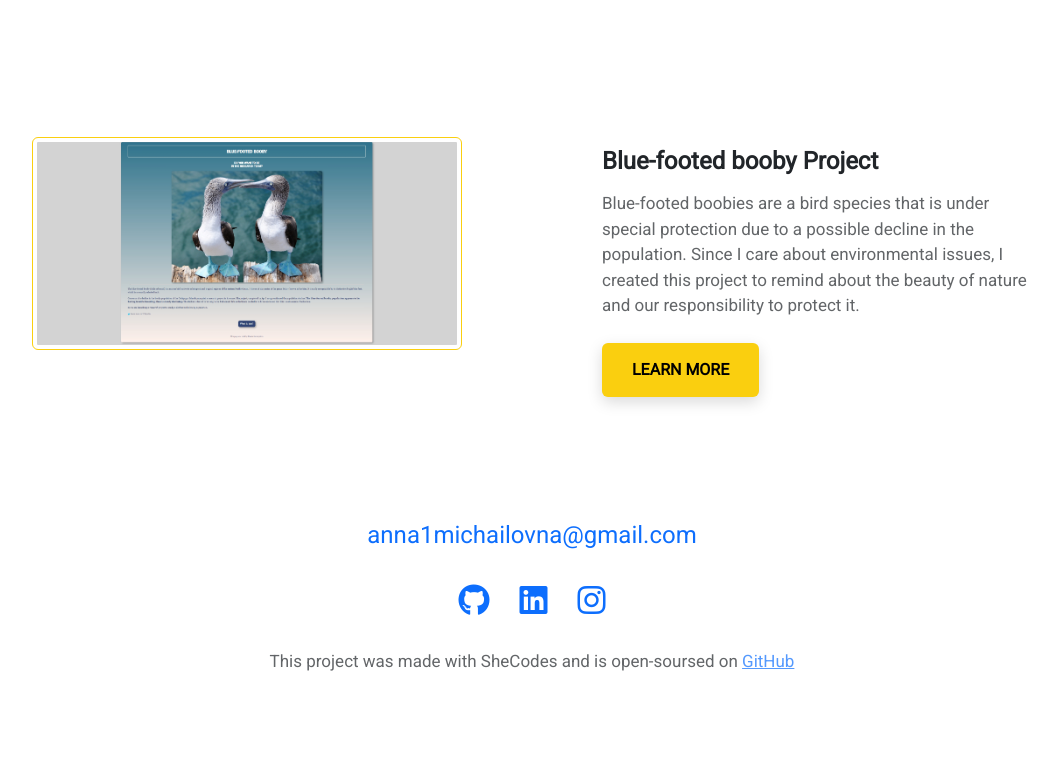
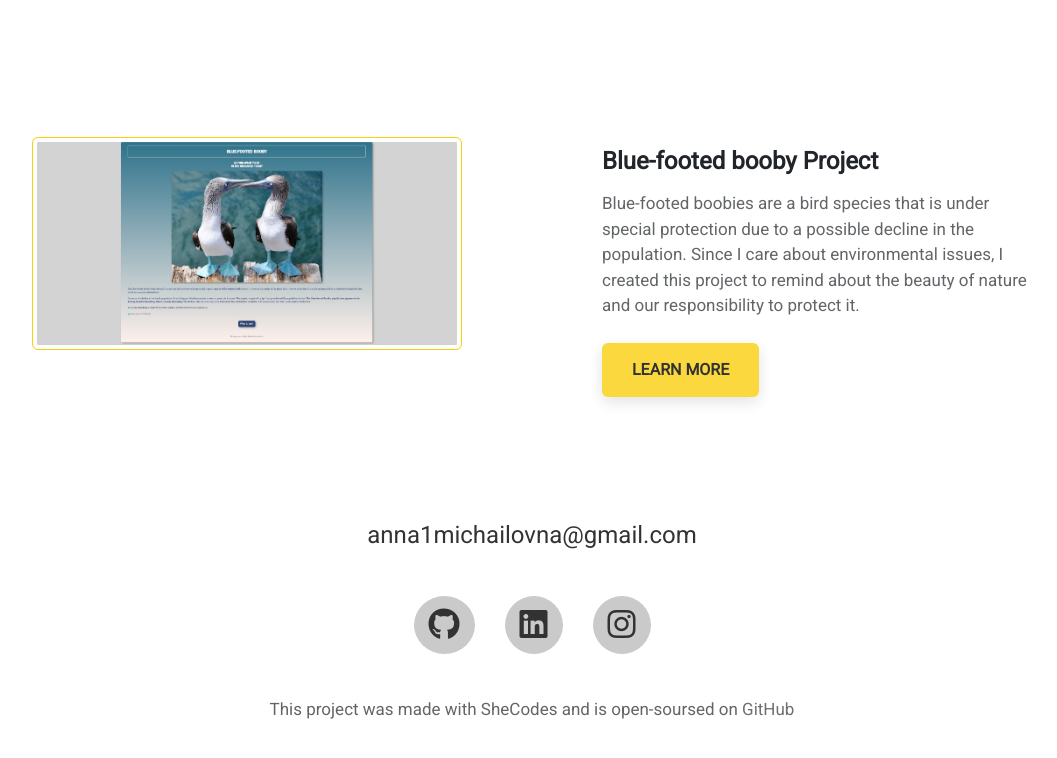
Before and after one commit to Hanna-Mik/portfolio-hanna-shchepeleva, a plain HTML site: page index.html in a window 1280 px wide. Shown: the part 1914-2672 px from the top of the page, without its empty margins (108-1165 px from the left). Before the commit the page ends 2638 px from the top, so only its background shows below. Drawn offline with nearby package versions, Linux system fonts and the light colour scheme.

Commit message:
style of index.html improved

```diff
--- a/index.html
+++ b/index.html
@@ -144,7 +144,7 @@
           >
         </div>
         <div
-          class="d-flex flex-row justify-content-center social-media-links mt-4"
+          class="d-flex flex-row justify-content-center social-media-links mt-5"
         >
           <div>
             <a
@@ -171,13 +171,14 @@
             ></a>
           </div>
         </div>
-        <div class="text-center mt-4 mb-5">
+        <div class="text-center mt-4 mt-5">
           <p>
             This project was made with SheCodes and is open-soursed on
             <a
               href="https://github.com/Hanna-Mik/portfolio-project"
               target="_blank"
               title="See this project on GitHub"
+              class="github-link"
               >GitHub</a
             >
           </p>
--- a/styles/style.css
+++ b/styles/style.css
@@ -1,5 +1,6 @@
 :root {
   --branding-color: #facf0f;
+  --secondary-color: #bdbdbd;
   --primary-font-family: "Poppins", sans-serif;
   --secondary-font-family: "Roboto", sans-serif;
   --heading-font-family: "Source Sans Pro", sans-serif;
@@ -19,7 +20,10 @@ h5 {
 }
 a {
   font-family: var(--secondary-font-family);
+  color: black;
+  opacity: 0.8;
 }
+
 footer {
   margin: 50px auto 50px;
 }
@@ -58,6 +62,10 @@ footer {
   text-transform: uppercase;
   transition: all 100ms ease-in;
 }
+.branding-button:hover {
+  border: 1px solid var(--branding-color);
+  background: var(--secondary-color);
+}
 .content .content-container {
   padding: 70px;
 }
@@ -86,9 +94,34 @@ footer .email-link {
   font-size: 24px;
   text-decoration: none;
 }
+footer .email-link:hover {
+  text-decoration: underline;
+  text-decoration-color: var(--branding-color);
+  color: black;
+  opacity: 0.8;
+}
 footer .social-media-links a {
   font-size: 32px;
   margin: 15px;
+  padding: 10px 15px;
+  background: var(--secondary-color);
+  border-radius: 50%;
+  transition: all 100ms ease-in;
+}
+footer .social-media-links a:hover {
+  border: 1px solid var(--branding-color);
+
+  color: black;
+}
+footer .github-link {
+  text-decoration: none;
+  transition: all 100ms ease-in;
+}
+footer .github-link:hover {
+  color: black;
+  opacity: 0.8;
+  text-decoration: underline;
+  text-decoration-color: var(--branding-color);
 }
 @media (max-width: 768px) {
   .hero {
```
